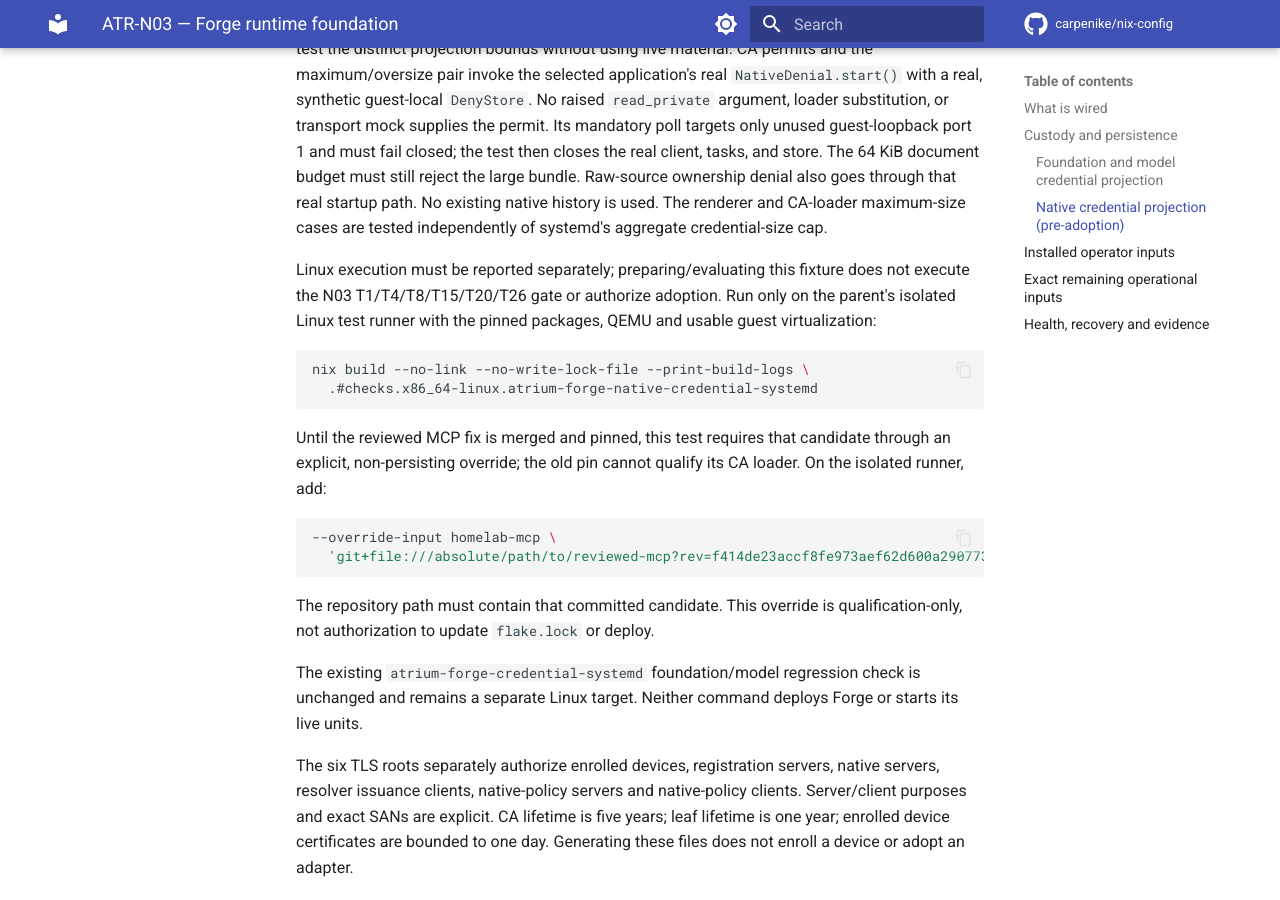
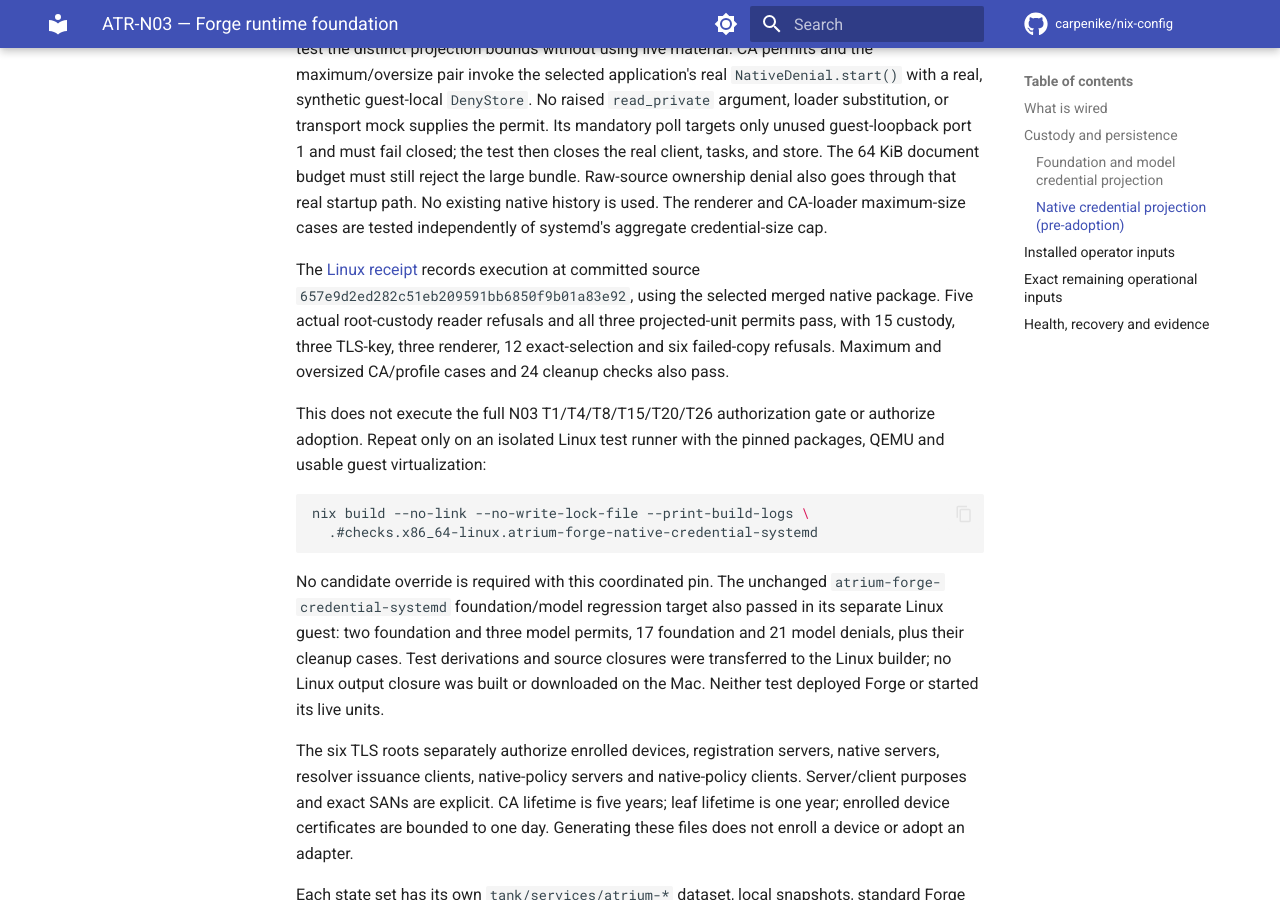
Before and after one commit to carpenike/nix-config, an MkDocs documentation site: the page built from docs/services/atrium-forge-runtime.md, in a window 1280 px wide and 900 px high, scrolled down 6373 px. Built offline with MkDocs 1.6.1 and Material for MkDocs 9.7.7, drawn with Linux system fonts in a browser that asks for light colours; comment, search, counter and statistics services are not loaded; some of the changed text lies outside the part shown.

Commit message:
ATR-N03: record real native systemd custody qualification
Bind actual root-owned ACL refusal, service-owned projection/TLS permits, and retained foundation/model regressions to657e9d2e. Preserve live inventory and pending owner adoption selections.

Co-authored-by: Copilot <223556219+Copilot@users.noreply.github.com>
Copilot-Session: 07549712-8ad0-4630-9bd3-ac67b7a539cc

````diff
--- a/docs/services/atrium-forge-runtime.md
+++ b/docs/services/atrium-forge-runtime.md
@@ -211,15 +211,13 @@ retain the projector's **32 KiB** limit; existing model-specific bounds are
 unchanged. The `public-ca` source remains
 `/etc/ssl/certs/ca-certificates.crt`, without curating or replacing its trust set.
 
-The parent reports a metadata-only bundle size of **464,268 bytes**; this change
-does not read its contents or recreate existing live trust. At the unchanged
-Home MCP pin, the deny poller still reads this bundle with the **64 KiB**
-document/token budget and will reject it. Reviewed candidate
-`f414de23accf8fe973aef62d600a2907737d5423` changes the actual
-`NativeDenial.start()` CA load to its separate `MAX_CA_BUNDLE_BYTES = 1048576`,
-without changing token/feed limits. Tracked production pins remain unchanged;
-candidate evaluation uses an explicit input override. Coordinated pin adoption
-and Linux execution remain with the parent.
+The metadata-only bundle measurement was **464,268 bytes**; this change does
+not read its live contents or recreate trust. The prior Home MCP pin used the
+**64 KiB** document/token budget for this CA input and would reject it.
+The reviewed correction at `f414de23accf8fe973aef62d600a2907737d5423`, merged as
+`14368deab8902fdcd2de564d3be8818b8c3e7212` in carpenike/mcp#81, is now selected.
+Its actual `NativeDenial.start()` uses the separate
+`MAX_CA_BUNDLE_BYTES = 1048576`; token/feed/JWKS bounds remain unchanged.
 
 No unrelated SOPS environment secret is projected. Existing Home MCP
 environment files, signing-key path, refresh database, deny history, identities,
@@ -257,31 +255,29 @@ also goes through that real startup path. No existing native history is used.
 The renderer and CA-loader maximum-size cases are tested independently of
 systemd's aggregate credential-size cap.
 
-Linux execution must be reported separately; preparing/evaluating this fixture
-does not execute the N03 T1/T4/T8/T15/T20/T26 gate or authorize adoption.
-Run only on the parent's isolated Linux test runner with the pinned packages,
-QEMU and usable guest virtualization:
+The [Linux receipt](evidence/atrium-native-credential-projection.json) records
+execution at committed source `657e9d2ed282c51eb209591bb6850f9b01a83e92`, using
+the selected merged native package. Five actual root-custody reader refusals
+and all three projected-unit permits pass, with 15 custody, three TLS-key,
+three renderer, 12 exact-selection and six failed-copy refusals. Maximum and
+oversized CA/profile cases and 24 cleanup checks also pass.
+
+This does not execute the full N03 T1/T4/T8/T15/T20/T26 authorization gate or
+authorize adoption. Repeat only on an isolated Linux test runner with the
+pinned packages, QEMU and usable guest virtualization:
 
 ```sh
 nix build --no-link --no-write-lock-file --print-build-logs \
   .#checks.x86_64-linux.atrium-forge-native-credential-systemd
 ```
 
-Until the reviewed MCP fix is merged and pinned, this test requires that
-candidate through an explicit, non-persisting override; the old pin cannot
-qualify its CA loader. On the isolated runner, add:
-
-```sh
---override-input homelab-mcp \
-  'git+file:///absolute/path/to/reviewed-mcp?rev=f414de23accf8fe973aef62d600a2907737d5423'
-```
-
-The repository path must contain that committed candidate. This override is
-qualification-only, not authorization to update `flake.lock` or deploy.
-
-The existing `atrium-forge-credential-systemd` foundation/model regression check
-is unchanged and remains a separate Linux target. Neither command deploys Forge
-or starts its live units.
+No candidate override is required with this coordinated pin. The unchanged
+`atrium-forge-credential-systemd` foundation/model regression target also
+passed in its separate Linux guest: two foundation and three model permits,
+17 foundation and 21 model denials, plus their cleanup cases. Test derivations
+and source closures were transferred to the Linux builder; no Linux output
+closure was built or downloaded on the Mac. Neither test deployed Forge or
+started its live units.
 
 The six TLS roots separately authorize enrolled devices, registration servers,
 native servers, resolver issuance clients, native-policy servers and
````
Also changed, not shown: docs/services/atrium-forge-cloud.md (+10 -7 lines), docs/services/evidence/atrium-native-credential-projection.json (added, +85 -0 lines), docs/services/evidence/atrium-native-readiness.json (+12 -0 lines).
